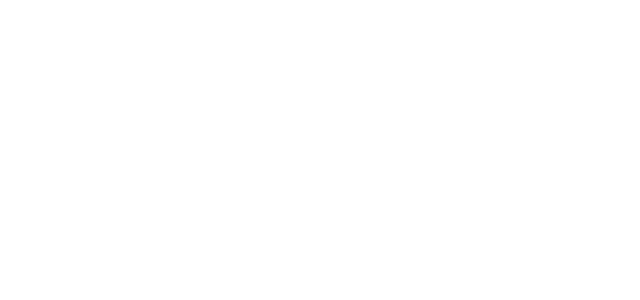
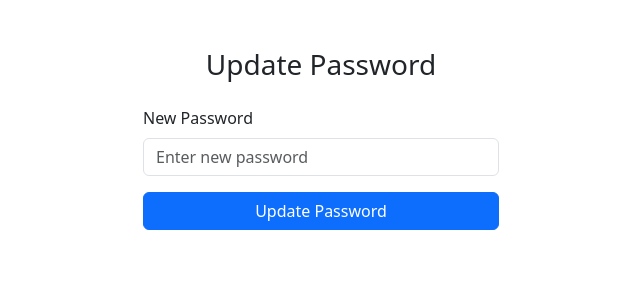
Before and after one commit to AbhayPatil-005/ReactJS-miniProjects, a React (Vite) app in the folder 09_Ecommerce_website/: page /profile in a window 1280 px wide. Shown: the top 300 px of the page, without its empty margins (319-959 px from the left). Built offline with nearby package versions, Linux system fonts and the light colour scheme.

Commit message:
Managing the token

```diff
--- a/09_Ecommerce_website/src/App.jsx
+++ b/09_Ecommerce_website/src/App.jsx
@@ -7,6 +7,7 @@ import { Store } from "./components/pages/Store";
 import ProductDetail from "./components/cards/ProductDetail";
 import { Cart } from "./components/cart/Cart";
 import LoginForm from "./components/auth/LoginForm";
+import Profile from "./components/auth/ProfileForm";
 
 function App() {
     return(
@@ -37,6 +38,11 @@ function App() {
           <Route path='/store/:id'>
           <ProductDetail/>
           </Route>
+
+          <Route path="/profile">
+          <Profile/>
+          </Route>
+
         </Switch>
       </>
     )
--- /dev/null
+++ b/09_Ecommerce_website/src/components/auth/ProfileForm.jsx
@@ -0,0 +1,72 @@
+import { Form, Button, Col, Row, Container } from "react-bootstrap";
+import { useRef, useContext } from "react";
+import { AuthContext } from "../../context/AuthContext";
+
+const ProfileForm = () => {
+  const newPasswordInputRef = useRef();
+  const authCtx = useContext(AuthContext);
+
+  const handleSubmit = async (e) => {
+    e.preventDefault();
+
+    const enteredPassword = newPasswordInputRef.current.value;
+
+    try {
+      const response = await fetch(
+        `https://identitytoolkit.googleapis.com/v1/accounts:update?key=${import.meta.env.VITE_FIREBASE_API_KEY}`,
+        {
+          method: "POST",
+          body: JSON.stringify({
+            idToken: authCtx.token,
+            password: enteredPassword,
+            returnSecureToken: false,
+          }),
+          headers: {
+            "Content-Type": "application/json",
+          },
+        }
+      );
+
+      const data = await response.json();
+
+      if (!response.ok) {
+        throw new Error(data.error.message || "Password update failed!");
+      }
+
+      console.log("Password updated successfully!", data);
+
+      newPasswordInputRef.current.value = "";
+    } catch (err) {
+      console.error(err.message);
+    }
+  };
+
+  return (
+    <Container className="mt-5">
+      <Row className="justify-content-center">
+        <Col xs={12} md={6} lg={4}>
+          <h3 className="mb-4 text-center">Update Password</h3>
+          <Form onSubmit={handleSubmit}>
+            <Form.Group controlId="formNewPassword" className="mb-3">
+              <Form.Label>New Password</Form.Label>
+              <Form.Control
+                type="password"
+                placeholder="Enter new password"
+                ref={newPasswordInputRef}
+                required
+              />
+            </Form.Group>
+
+            <div className="d-grid">
+              <Button variant="primary" type="submit">
+                Update Password
+              </Button>
+            </div>
+          </Form>
+        </Col>
+      </Row>
+    </Container>
+  );
+};
+
+export default ProfileForm;
--- a/09_Ecommerce_website/src/components/navBar/NavBar.jsx
+++ b/09_Ecommerce_website/src/components/navBar/NavBar.jsx
@@ -35,7 +35,12 @@ const NavBar = () => {
 
                         <NavLink to='/contact-us' activeClassName="fw-bold" className="text-white text-decoration-none" exact>
                         <span>Contact Us</span>
-                        </NavLink></>}
+                        </NavLink>
+
+                        <NavLink to="/profile" className="text-white text-decoration-none ">
+                          Profile
+                        </NavLink>
+                        </>}
                     </Nav >
                     <div className=" text-end mt-2 mt-lg-0">
                       {!isLoggedIn &&
```
Also changed, not shown: 09_Ecommerce_website/src/components/auth/Profile.jsx (added, +10 -0 lines), 09_Ecommerce_website/src/components/auth/UserRegister.jsx (deleted).
